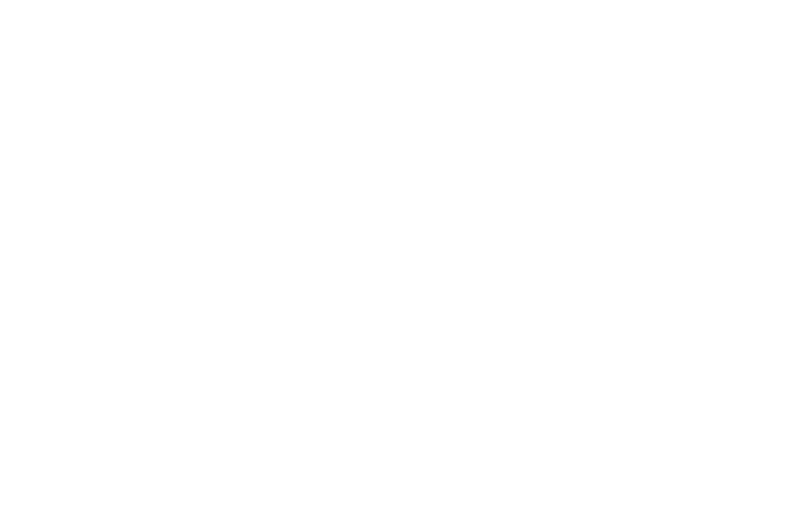
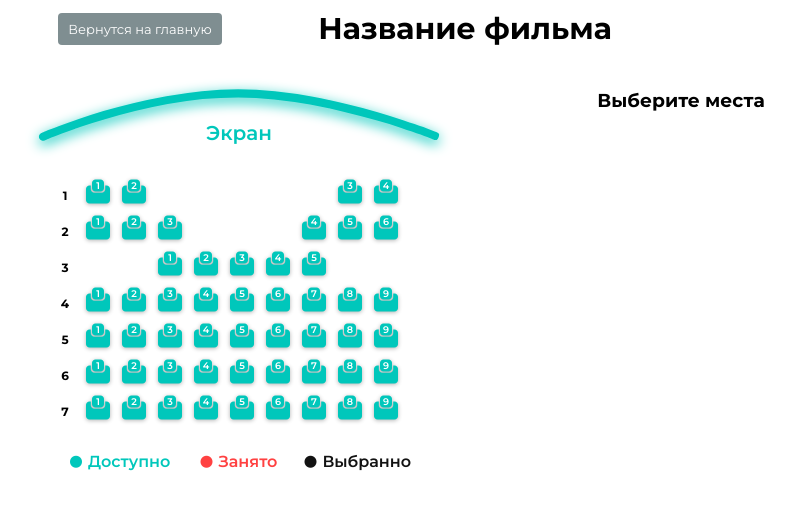
Before and after one commit to Taras21071988/movie_tickets, a React (Create React App) app: page /movie/1/session/1 in a window 1280 px wide. Before the commit this address had no page. Shown: the top 510 px of the page, without its empty margins (180-975 px from the left). Built offline with nearby package versions, Linux system fonts and the light colour scheme; no server answers.

Commit message:
refactoring redirect paths

```diff
--- a/db.json
+++ b/db.json
@@ -16,7 +16,13 @@
       "year": 2023,
       "premier": "21 ноября 2023",
       "duration": 127,
-      "times": ["10:00", "11:30", "15:30", "19:00", "23:00"]
+      "times": [
+        "10:00",
+        "11:30",
+        "15:30",
+        "19:00",
+        "23:00"
+      ]
     },
     {
       "id": 2,
@@ -34,7 +40,13 @@
       "year": 2023,
       "premier": "13 ноября 2022",
       "duration": 100,
-      "times": ["10:00", "11:30", "14:30", "18:00", "23:00"]
+      "times": [
+        "10:00",
+        "11:30",
+        "14:30",
+        "18:00",
+        "23:00"
+      ]
     },
     {
       "id": 3,
@@ -52,7 +64,14 @@
       "year": 2023,
       "premier": "25 ноября 1988",
       "duration": 110,
-      "times": ["9:00", "12:00", "16:30", "18:30", "23:00", "23:30"]
+      "times": [
+        "9:00",
+        "12:00",
+        "16:30",
+        "18:30",
+        "23:00",
+        "23:30"
+      ]
     }
   ],
   "sessions": [
@@ -107,6 +126,18 @@
         {
           "row": 5,
           "seat": 9
+        },
+        {
+          "row": 2,
+          "seat": 4
+        },
+        {
+          "row": 6,
+          "seat": 4
+        },
+        {
+          "row": 6,
+          "seat": 6
         }
       ],
       "id": 1
--- a/src/App.tsx
+++ b/src/App.tsx
@@ -14,7 +14,7 @@
           <Routes>
             <Route path="/" element={<MainPage />} />
             <Route path="/movie/:id" element={<MoviePage />} />
-            <Route path="/session/:id" element={<SessionPage/>}/>
+            <Route path="/movie/:movieId/session/:sessionId" element={<SessionPage/>}/>
           </Routes>
 
         </BrowserRouter>
--- a/src/components/SessionTime/SessionTime.tsx
+++ b/src/components/SessionTime/SessionTime.tsx
@@ -5,10 +5,14 @@
 interface SessionTimeProps {
   id: number;
   time: string;
+  movieId: number;
 }
 
-export const SessionTime = ({ id, time }: SessionTimeProps) => (
-  <Link to={`/session/${id}`} className={classNames(style.SessionTime, "hover")}>
+export const SessionTime = ({ id, time, movieId }: SessionTimeProps) => (
+  <Link
+    to={`/movie/${movieId}/session/${id}`}
+    className={classNames(style.SessionTime, "hover")}
+  >
     {time}
   </Link>
 );
--- a/src/pages/MoviePage/MoviePage.tsx
+++ b/src/pages/MoviePage/MoviePage.tsx
@@ -13,8 +13,9 @@
   const { data, isLoading } = useGetMovieByIdQuery(params.id!);
 
   const renderSessionTimes = (sessions: Session[]) => {
+    if (!data) return null;
     return sessions.map(({ time, id }) => {
-      return <SessionTime key={id} id={id} time={time} />;
+      return <SessionTime key={id} id={id} movieId={data.id} time={time} />;
     });
   };
   if (isLoading) return <Title center>Loading...</Title>;
--- a/src/pages/SessionPage/SessionPage.tsx
+++ b/src/pages/SessionPage/SessionPage.tsx
@@ -4,9 +4,9 @@
 import { SeatsSelect } from "../../components/SeatsSelect";
 import style from "./SessionPage.module.scss";
 import { RootState } from "../../store";
-import { OrderState } from "../../slices";
+import { OrderState, clearOrder } from "../../slices";
 import { useParams } from "react-router-dom";
-import { useGetSessionByIdQuery } from "../../api";
+import { useGetMovieByIdQuery, useGetSessionByIdQuery } from "../../api";
 import { Title } from "../../components/Title";
 import { useUpdateSeatsByIdMutation } from "../../api/order";
 import { OrderData } from "../../types";
@@ -16,7 +16,8 @@
 export const SessionPage = () => {
   const [isDisabled, setIsDisabled] = useState(false);
   const params = useParams();
-  const { isLoading, data } = useGetSessionByIdQuery(params.id!);
+  const { isLoading, data } = useGetSessionByIdQuery(params.sessionId!);
+  const { data: movieData } = useGetMovieByIdQuery(params.movieId!);
   const [buyTicket, { isSuccess }] = useUpdateSeatsByIdMutation();
   const { order } = useSelector((state: RootState) => state);
   const seatsCount = order.seats.length;
```
